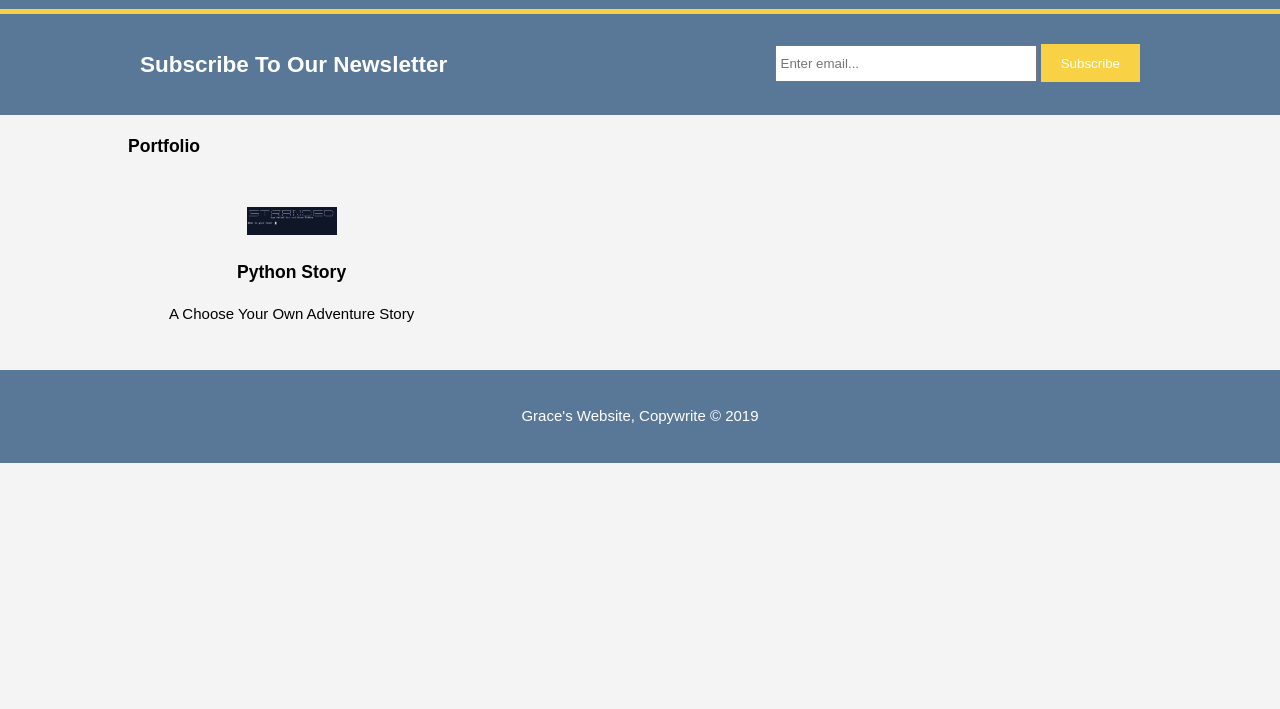
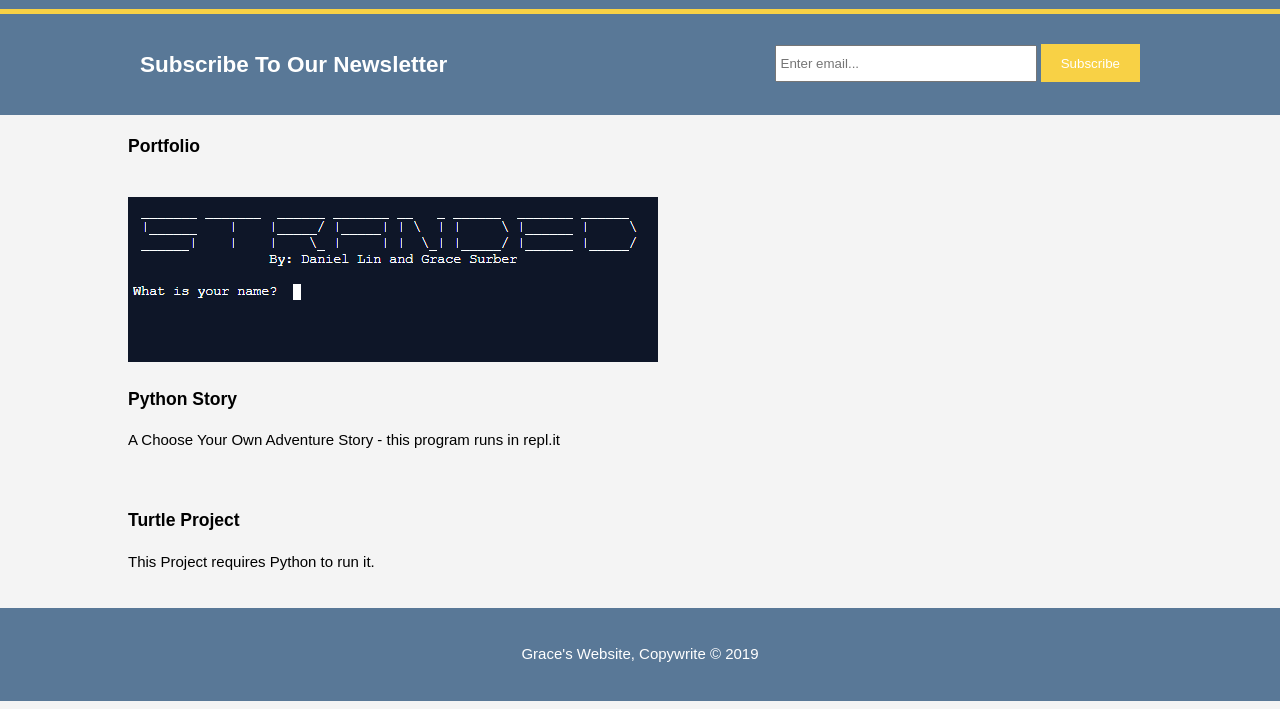
Before and after one commit to Grace01-20/Grace01-20.github.io, a plain HTML site: page portfolio.html in a window 1280 px wide. Shown: the part 91-800 px from the top of the page. Drawn offline with Linux system fonts and the light colour scheme.

Commit message:
added Turtle project box, and made box_port class

```diff
--- a/portfolio.html
+++ b/portfolio.html
@@ -49,15 +49,15 @@
 
         <section id="boxes">
             <div class="container">
-                <div class="box">
+                <div class="box_port">
                     <a href="/https://repl.it/@GraceSurber/StrandedSurberLin"><img src="strandedScreenshot2.png"></a>
                     <h3>Python Story</h3>
-                    <p>A Choose Your Own Adventure Story</p>
+                    <p>A Choose Your Own Adventure Story - this program runs in repl.it</p>
                 </div>
-                <div class="box">
+                <div class="box_port">
                     <a href=""><img src=""></a>
-                    <h3></h3>
-                    <p></p>
+                    <h3>Turtle Project</h3>
+                    <p>This Project requires Python to run it.</p>
                 </div>
             </div>
         </section>
```
Also changed, not shown: index.html (+1 -0 lines), .c9/metadata/environment/about.html, .c9/metadata/environment/index.html (deleted), .c9/metadata/environment/portfolio.html.
